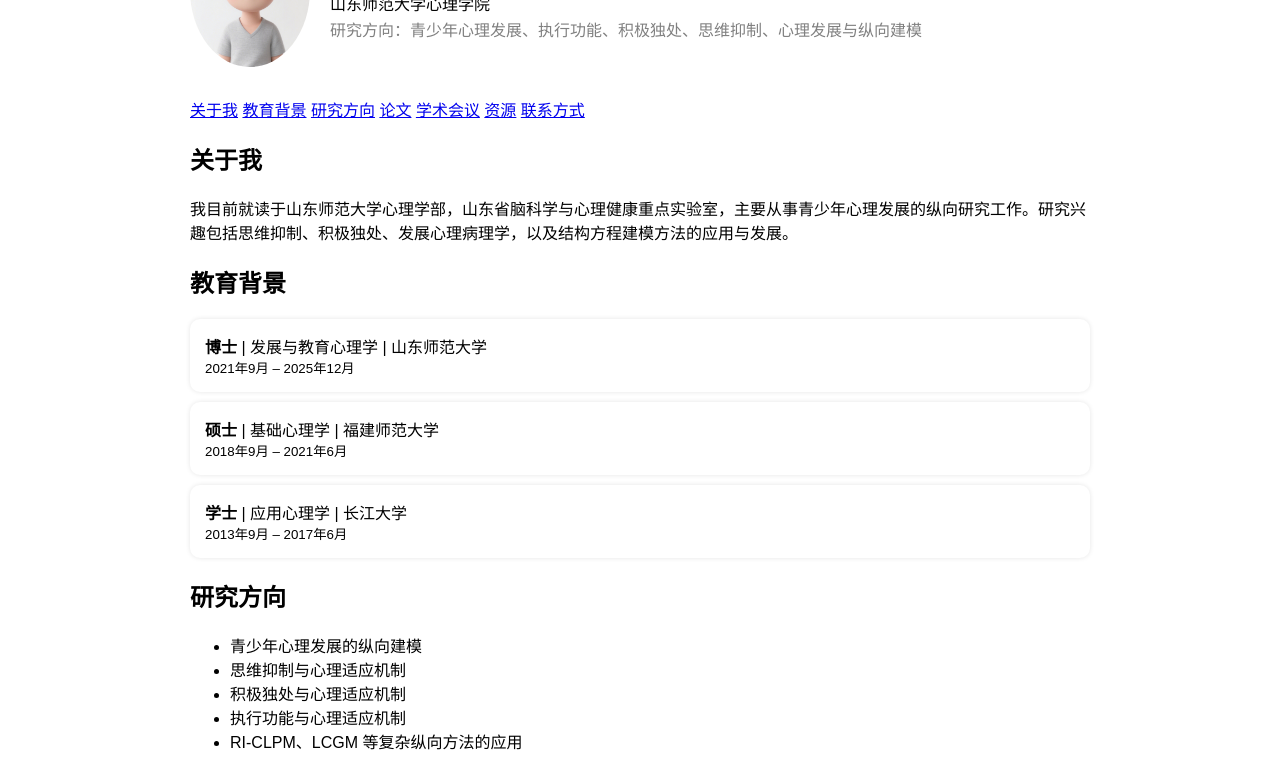
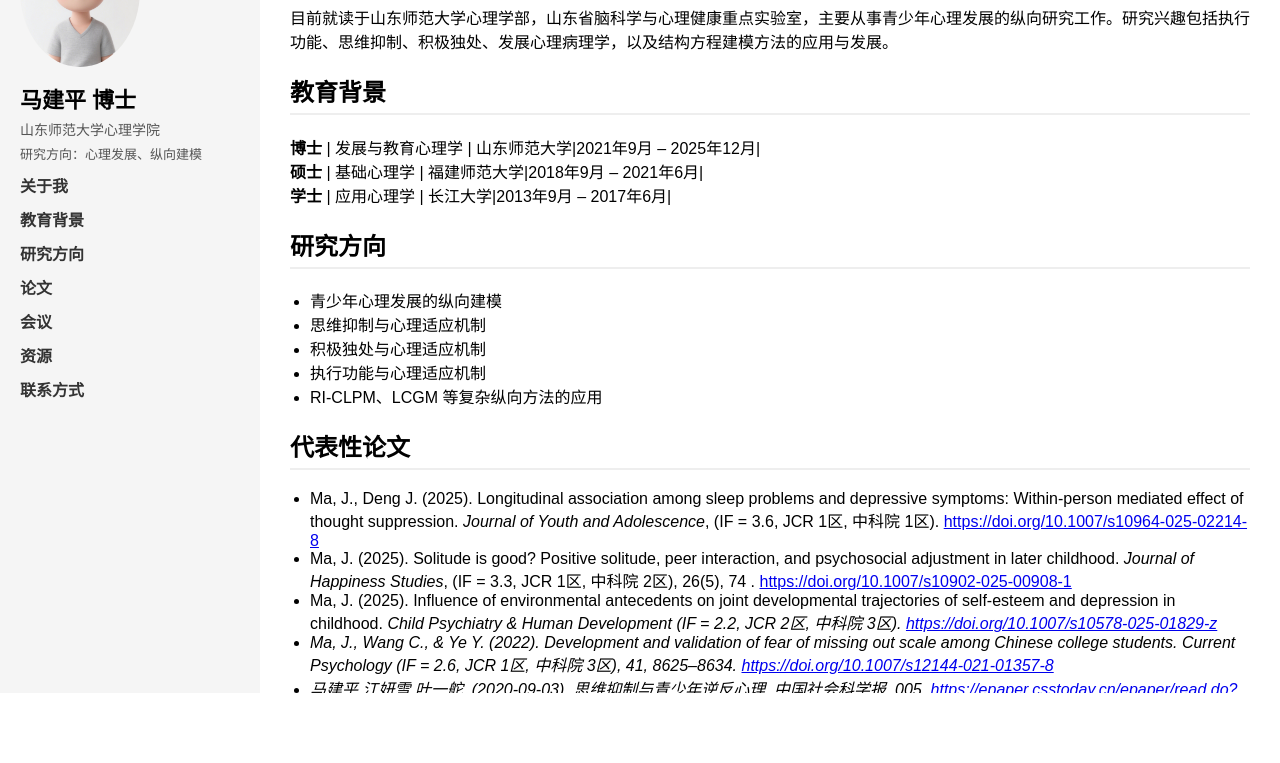
Before and after one commit to Mjppsy/Mjppsy.github.io, a plain HTML site: page index.html in a window 1280 px wide. Shown: the part 107-870 px from the top of the page. After the commit the page ends 800 px from the top, so only its background shows below. Drawn offline with Linux system fonts and the light colour scheme.

Commit message:
Add files via upload

```diff
--- a/index.html
+++ b/index.html
@@ -1,87 +1,152 @@
 <!DOCTYPE html>
 <html lang="zh-CN">
 <head>
-  <meta charset="UTF-8">
-  <meta name="viewport" content="width=device-width, initial-scale=1.0">
+  <meta charset="UTF-8" />
+  <meta name="viewport" content="width=device-width, initial-scale=1.0"/>
   <title>马建平的科研主页</title>
   <style>
-    body {
-      font-family: sans-serif;
-      max-width: 900px;
-      margin: auto;
-      padding: 20px;
+    * {
+      box-sizing: border-box;
     }
 
-    .intro {
-      display: flex;
-      align-items: center;
-      flex-wrap: wrap;
+    html, body {
+      margin: 0;
+      padding: 0;
+      height: 100%;
+      font-family: sans-serif;
     }
 
-    .intro img {
+    /* 整体布局 */
+    .sidebar {
+      position: fixed;
+      top: 0;
+      left: 0;
+      width: 260px;
+      height: 100%;
+      background-color: #f5f5f5;
+      padding: 20px;
+      overflow-y: auto;
+    }
+
+    .content {
+      margin-left: 260px;
+      height: 100vh;
+      overflow-y: auto;
+      padding: 30px;
+    }
+
+    /* 左侧内容样式 */
+    .sidebar img {
       width: 120px;
       border-radius: 50%;
-      margin-right: 20px;
+      display: block;
+      margin-bottom: 15px;
     }
 
-    @media (max-width: 600px) {
-      .intro {
-        flex-direction: column;
-        align-items: flex-start;
+    .sidebar h1 {
+      margin: 0;
+      font-size: 22px;
     }
 
-      .intro img {
-        margin-bottom: 10px;
-        margin-right: 0;
+    .sidebar p {
+      margin: 5px 0;
+      color: #555;
+      font-size: 14px;
+    }
+
+    .sidebar nav a {
+      display: block;
+      margin: 10px 0;
+      text-decoration: none;
+      color: #333;
+      font-weight: bold;
+    }
+
+    .sidebar nav a:hover {
+      color: #007acc;
+    }
+
+    /* 右侧内容样式 */
+    .section {
+      margin-bottom: 40px;
+    }
+
+    h2 {
+      border-bottom: 2px solid #eee;
+      padding-bottom: 5px;
+    }
+
+    ul {
+      padding-left: 20px;
+    }
+
+    footer {
+      text-align: center;
+      font-size: 13px;
+      color: gray;
+      margin-top: 40px;
+    }
+
+    /* 移动端响应 */
+    @media (max-width: 800px) {
+      .sidebar {
+        position: relative;
+        width: 100%;
+        height: auto;
+        border-bottom: 1px solid #ddd;
+      }
+
+      .content {
+        margin-left: 0;
+        height: auto;
+      }
+
+      .sidebar nav {
+        display: flex;
+        flex-wrap: wrap;
+        justify-content: center;
+      }
+
+      .sidebar nav a {
+        margin: 5px 10px;
       }
     }
   </style>
 </head>
 <body>
 
-
-<div style="display: flex; align-items: center; margin-bottom: 30px;">
-  <img src="images/mypic.png" alt="马建平头像" width="120" style="border-radius: 50%; margin-right: 20px;">
-  <div>
-    <h1 style="margin: 0;">马建平 博士</h1>
-    <p style="margin: 5px 0 0;">山东师范大学心理学院</p>
-    <p style="margin: 2px 0 0; color: gray;">研究方向：青少年心理发展、执行功能、积极独处、思维抑制、心理发展与纵向建模</p>
-  </div>
-</div>
-
+  <!-- 左侧固定侧边栏 -->
+  <div class="sidebar">
+    <img src="images/mypic.png" alt="马建平头像" />
+    <h1>马建平 博士</h1>
+    <p>山东师范大学心理学院</p>
+    <p style="font-size: 13px;">研究方向：心理发展、纵向建模</p>
     <nav>
       <a href="#about">关于我</a>
       <a href="#education">教育背景</a>
       <a href="#research">研究方向</a>
       <a href="#publications">论文</a>
-    <a href="#conference">学术会议</a>
+      <a href="#conference">会议</a>
       <a href="#resources">资源</a>
       <a href="#contact">联系方式</a>
     </nav>
+  </div>
 
-  <section id="about" class="section">
+  <!-- 可滚动右侧内容区域 -->
+  <div class="content">
+      <section id="about">
       <h2>关于我</h2>
-    <p>我目前就读于山东师范大学心理学部，山东省脑科学与心理健康重点实验室，主要从事青少年心理发展的纵向研究工作。研究兴趣包括思维抑制、积极独处、发展心理病理学，以及结构方程建模方法的应用与发展。</p>
+      <p>目前就读于山东师范大学心理学部，山东省脑科学与心理健康重点实验室，主要从事青少年心理发展的纵向研究工作。研究兴趣包括执行功能、思维抑制、积极独处、发展心理病理学，以及结构方程建模方法的应用与发展。</p>
     </section>
 
-<section id="education" class="section">
+    <section id="education">
       <h2>教育背景</h2>
-  <div style="background-color:#ffffff; padding:15px; border-radius:10px; margin-bottom:10px; box-shadow:0 0 5px rgba(0,0,0,0.1);">
-    <strong>博士</strong> | 发展与教育心理学 | 山东师范大学<br>
-    <small>2021年9月 – 2025年12月</small>
-  </div>
-  <div style="background-color:#ffffff; padding:15px; border-radius:10px; margin-bottom:10px; box-shadow:0 0 5px rgba(0,0,0,0.1);">
-    <strong>硕士</strong> | 基础心理学 | 福建师范大学<br>
-    <small>2018年9月 – 2021年6月</small>
-  </div>
-  <div style="background-color:#ffffff; padding:15px; border-radius:10px; margin-bottom:10px; box-shadow:0 0 5px rgba(0,0,0,0.1);">
-    <strong>学士</strong> | 应用心理学 | 长江大学<br>
-    <small>2013年9月 – 2017年6月</small>
-  </div>
+      <div class="card"><strong>博士</strong> | 发展与教育心理学 | 山东师范大学|2021年9月 – 2025年12月|</div>
+      <div class="card"><strong>硕士</strong> | 基础心理学 | 福建师范大学|2018年9月 – 2021年6月|</div>
+      <div class="card"><strong>学士</strong> | 应用心理学 | 长江大学|2013年9月 – 2017年6月|</div>
     </section>
 
-
-  <section id="research" class="section">
+    <section id="research">
       <h2>研究方向</h2>
       <ul>
         <li>青少年心理发展的纵向建模</li>
@@ -135,10 +200,6 @@
       <li><a href="#">纵向SEM模型Mplus语法</a></li>
           </ul>
   </section>
-
-
-
-
   <section id="contact" class="section">
     <h2>联系方式</h2>
     <p>Email: majianping950601@163.com</p>
@@ -147,8 +208,9 @@
   </section>
 
     <footer>
-    <p>© 2025 马建平. 本页使用纯HTML构建。建议使用Chrome或Edge浏览器查看。</p>
+      <p>© 2025 马建平. 本页使用纯HTML构建，推荐使用 Chrome 或 Edge 浏览器查看。</p>
     </footer>
+  </div>
 
 </body>
 </html>
```
Lines whose indentation alone changed are shown as unchanged.
